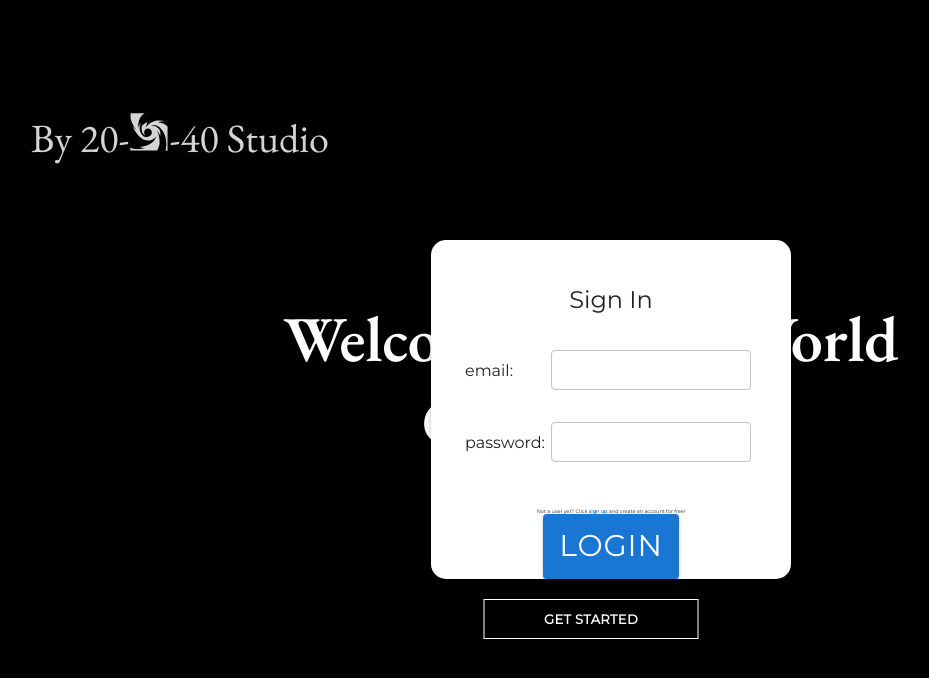
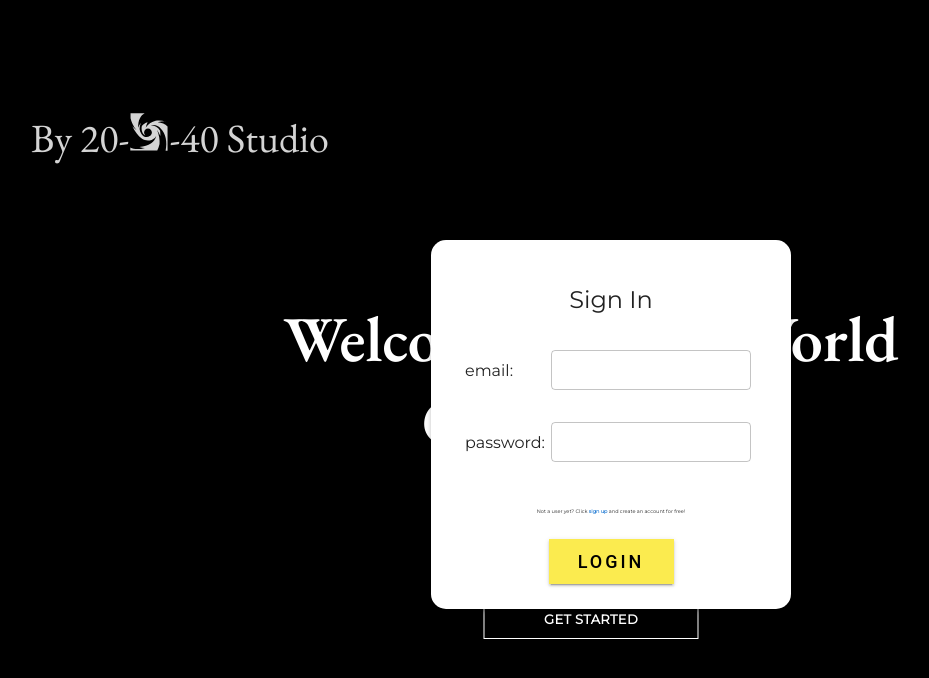
Before and after one commit to joycedaiyt/Me-In-Loo, a Next.js app in the folder front_end/: page / in a window 1280 px wide. Shown: the top 678 px of the page, without its empty margins (49-978 px from the left). Built offline with nearby package versions, Linux system fonts and the light colour scheme.

Commit message:
push first

```diff
--- a/front_end/components/LoginWindow.tsx
+++ b/front_end/components/LoginWindow.tsx
@@ -78,13 +78,27 @@ export const LoginWindow = (props: {}) => {
           <span
             style={{ fontWeight: "bold", color: "#1976d2", cursor: "pointer" }}
           >
-            sign up
+            <a href="/signUp" target="_blank" rel="noopener noreferrer">
+              sign up
+            </a>
           </span>
           &nbsp;and create an account for free!
         </div>
         <Button
           variant="contained"
-          style={{ fontFamily: "montserrat", fontSize: 30 }}
+          style={{
+            fontSize: 18,
+            color: "black",
+            fontWeight: "500",
+            borderRadius: 0,
+            borderWidth: 5,
+            backgroundColor: "#fbeb4f",
+            letterSpacing: 3,
+            width: 125,
+            height: 45,
+            marginTop: 25,
+            marginBottom: 25,
+          }}
         >
           Login
         </Button>
```
